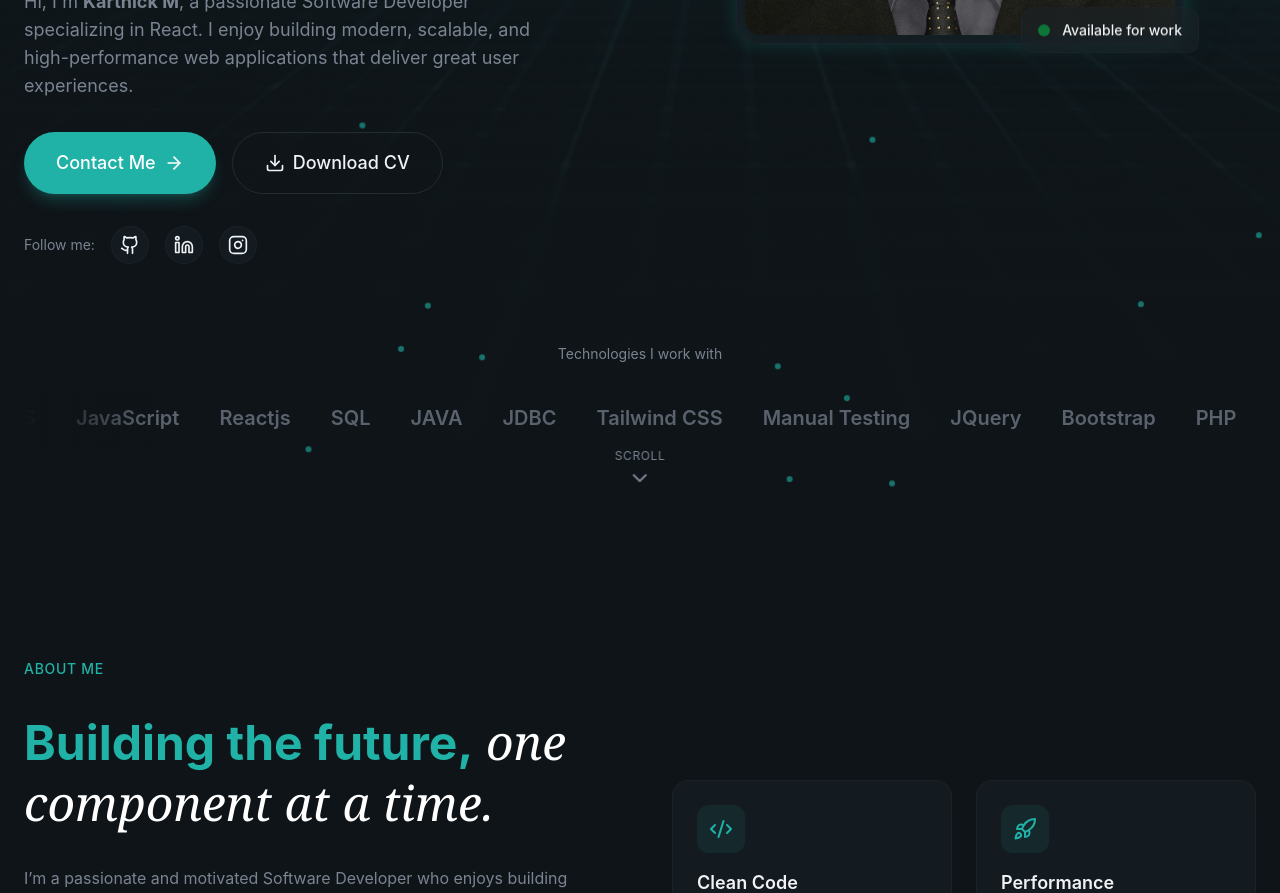
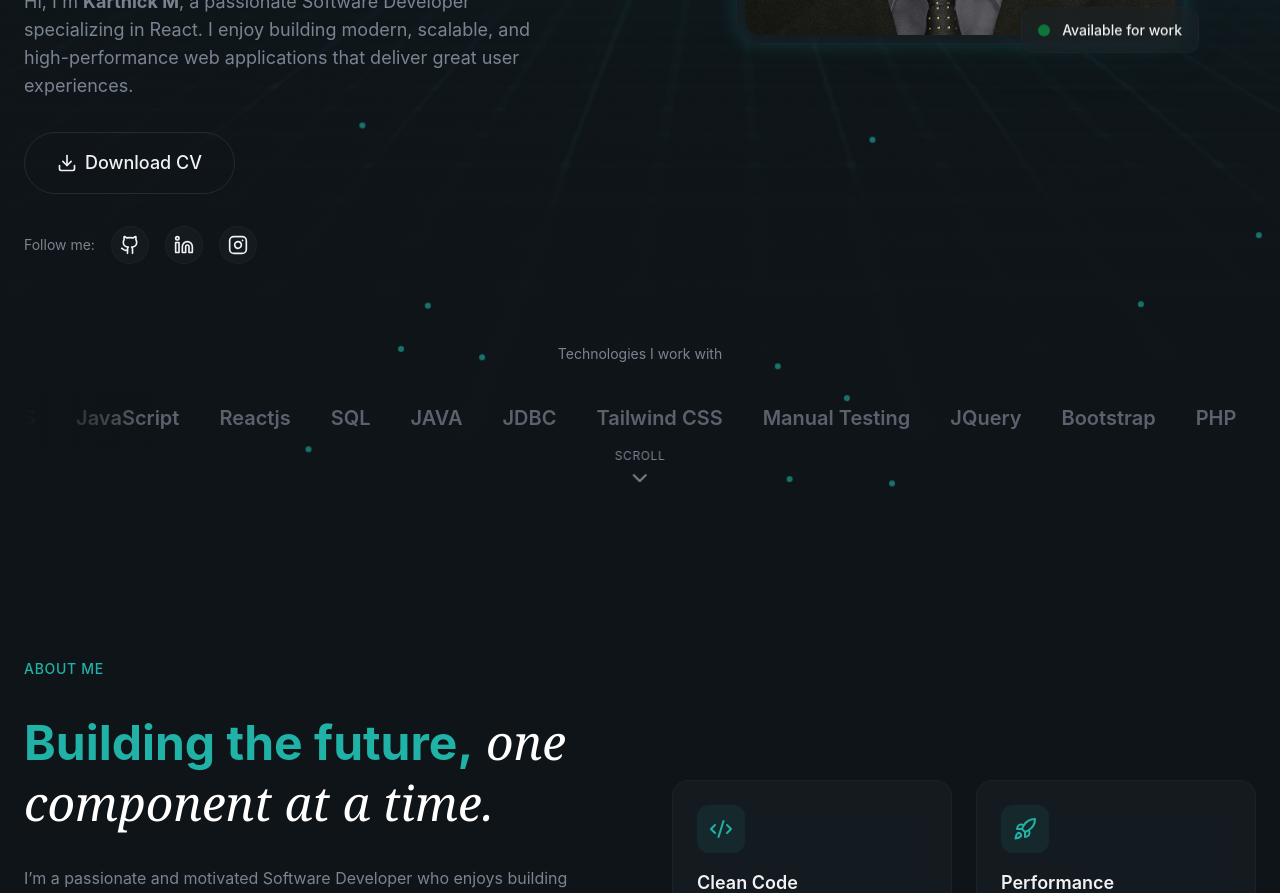
Before and after one commit to Karthi-ops86/karthick-react-portfolio, a React (Vite) app: page / in a window 1280 px wide. Shown: the part 860-1753 px from the top of the page. Built offline with nearby package versions, Linux system fonts and the light colour scheme.

Commit message:
Update Hero.jsx

```diff
--- a/src/sections/Hero.jsx
+++ b/src/sections/Hero.jsx
@@ -92,9 +92,9 @@ export const Hero = () => {
 
             {/* CTAs */}
             <div className="flex flex-wrap gap-4 animate-fade-in animation-delay-300">
-              <Button size="lg">
+              {/* <Button size="lg">
                 Contact Me <ArrowRight className="w-5 h-5" />
-              </Button>
+              </Button>  */}
               <a href="/public/Download/Karthick_M_Resume (1).pdf" download>
               <AnimatedBorderButton>
                 <Download  className="w-5 h-5" />
```
